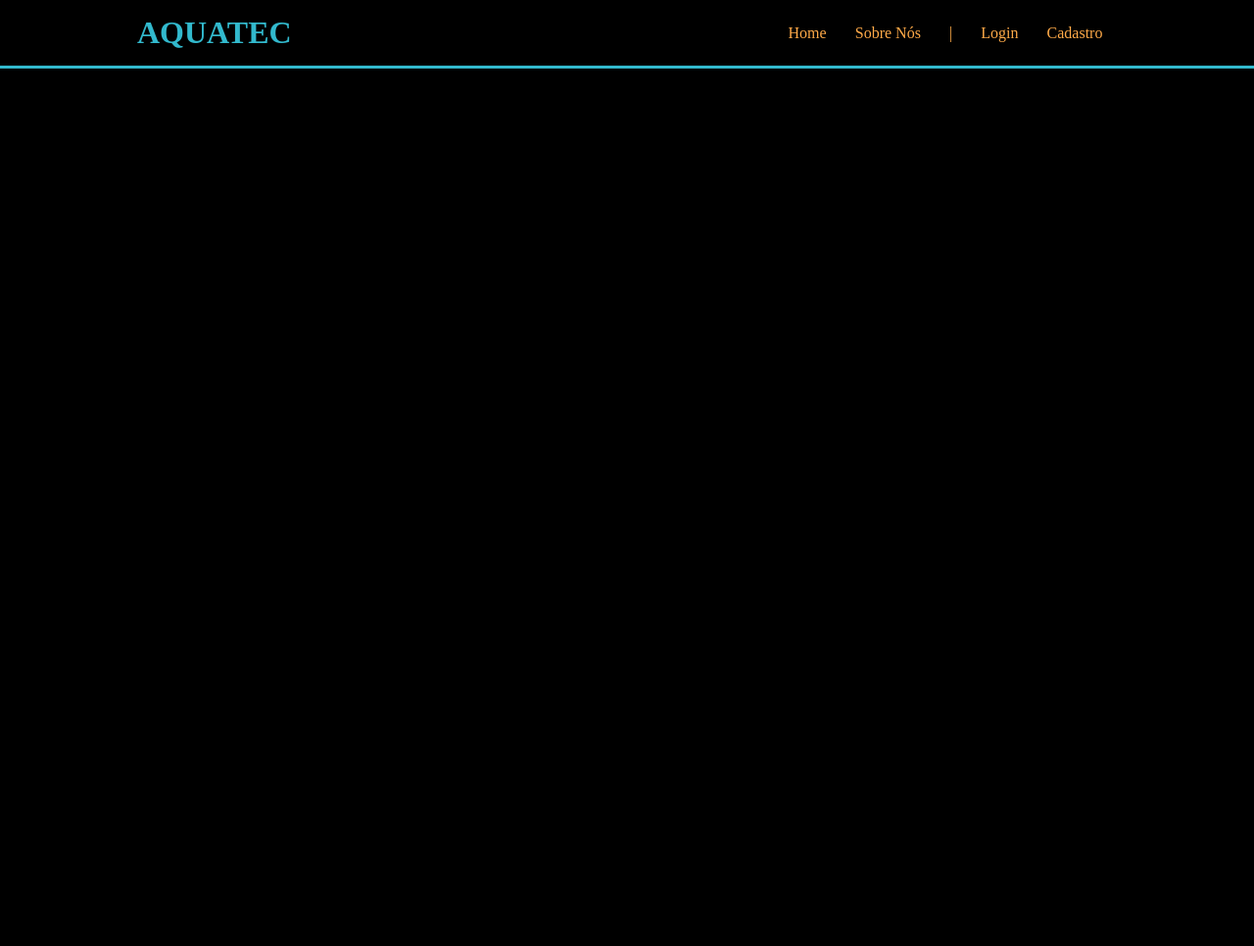
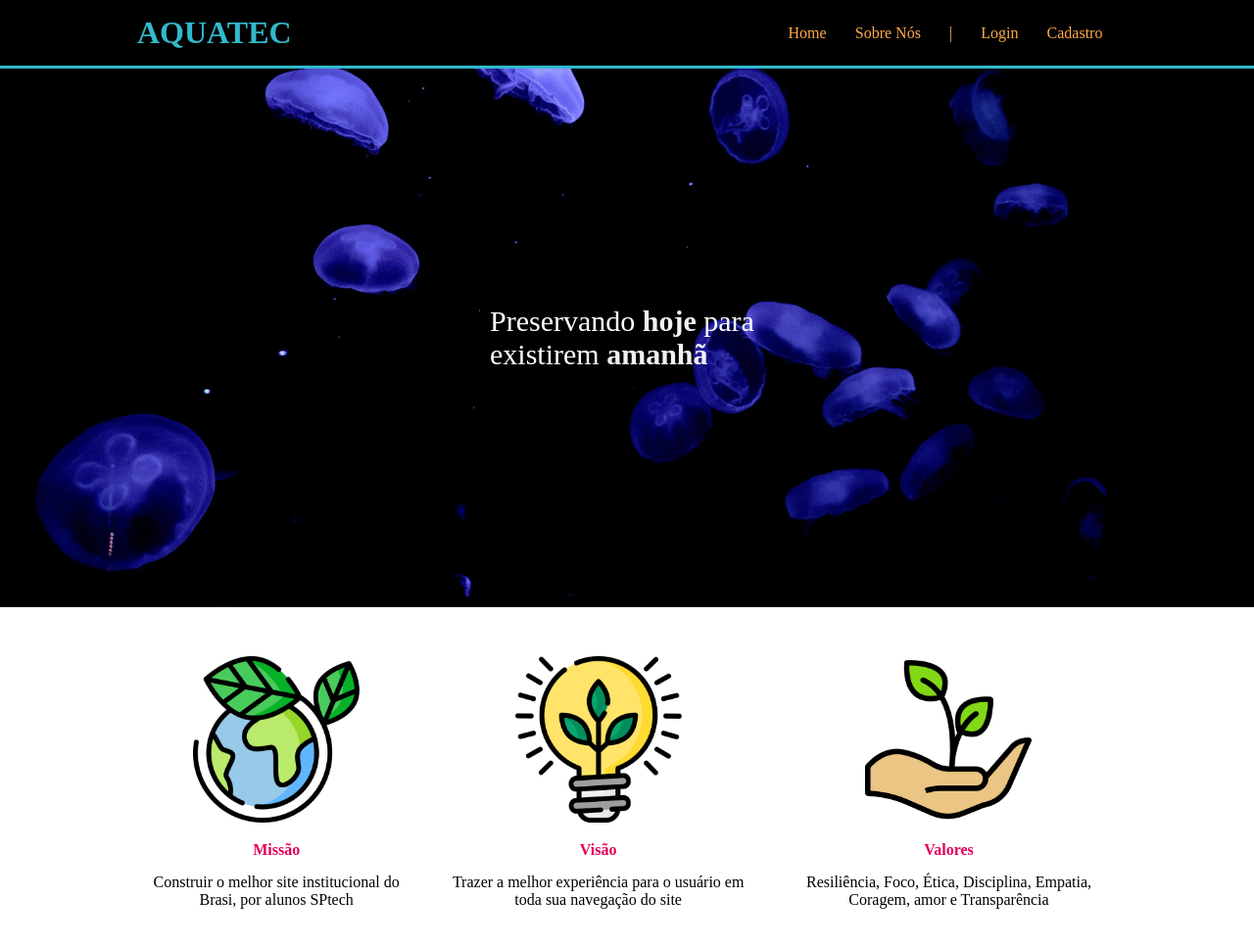
Before and after one commit to CodeByGi/Pesquisa_inova-o, a plain HTML site: page Projeto Web AquaTEC/index.html in a window 1280 px wide. Shown: the whole page at 98% size. Before the commit the page ends 800 px from the top, so only its background shows below. Drawn offline with Linux system fonts and the light colour scheme.

Commit message:
Create Banner and Social

```diff
--- a/Projeto Web AquaTEC/index.html
+++ b/Projeto Web AquaTEC/index.html
@@ -23,5 +23,39 @@
         </div>
     </div>
 
+    <!---BANNER-->
+    <div class="banner">
+        <div class="container">
+            <p>Preservando <b>hoje</b> para existirem <b>amanhã</b> </p>
+
+        </div>
+    </div>
+
+    <!--BOXES-->
+    <div class="social">
+        <div class="container">
+            <div class="boxes">
+                <div class="box">
+                    <img src="./img/planet-earth_color.png" alt="Imagen sobre nossa missão">
+                    <h4>Missão</h4>
+                    <p>Construir o melhor site institucional do Brasi, por alunos SPtech</p>
+                </div>
+
+                <div class="box">
+                    <img src="./img/lightbulb_color.png" alt="Imagen sobre nossa visão">
+                    <h4>Visão</h4>
+                    <p>Trazer a melhor experiência para o usuário em toda sua navegação do site</p>
+                </div>
+
+                <div class="box">
+                    <img src="./img/growth_color.png" alt="Imagen sobre nossa missão">
+                    <h4>Valores</h4>
+                    <p>Resiliência, Foco, Ética, Disciplina, Empatia, Coragem, amor e Transparência</p>
+                </div>
+            </div>
+
+
+        </div>
+    </div>
 </body>
 </html>
--- a/Projeto Web AquaTEC/style.css
+++ b/Projeto Web AquaTEC/style.css
@@ -1,18 +1,18 @@
 * {
     padding: 0;
     margin: 0;
-    background-color: black;
     color: #f1f1f1;
 
 }
 
 .header {
+    background-color: black;
     padding: 15px;
     border-bottom: 3px solid #32b9cd;
 }
 
 .container{
-    /* margin: 0 auto; obrigatoriamente qualquer tela ocupar 80% */
+    /* margin: 0 auto; obrigatoriamente qualquer tela ocupa 80% */
     margin: 0 auto;
     width: 80%;
     display: flex;
@@ -37,3 +37,51 @@ ul {
 li{
     color:rgb(255, 170, 72)
 }
+.banner{
+    background-image: url("./img/bg-jelly-fish-para_outras_pags.png") ;
+    padding: 100px 0;
+
+}
+
+    /* se tem vírgula é "ou" se tem ponto é "e" */
+    /* if have comma is "or" if have point is and */
+
+.banner .container{
+    height: 350px;
+    align-items: center;
+    justify-content: center;
+}
+
+.banner p{
+    width: 280px;
+    color: #ffff;
+    font-size: 30px;
+
+}
+
+.social{
+    margin: 50px 0;
+}
+
+.box{
+    text-align: center;
+    flex-direction: column;
+    margin: 0 15px;
+}
+.social .boxes, .boxe{
+    display: flex;
+
+}
+
+.box h4{
+    margin: 15px 0;
+    color: #e6005a;
+}
+.box p{
+    text-align: center;
+    color:black;
+
+}
+.box img{
+    width: 170px;
+}
```
Also changed, not shown: Projeto Web AquaTEC/img/bg-jelly-fish-para_outras_pags.png (added), Projeto Web AquaTEC/img/growth_color.png (added), Projeto Web AquaTEC/img/lightbulb_color.png (added), Projeto Web AquaTEC/img/planet-earth_color.png (added).
